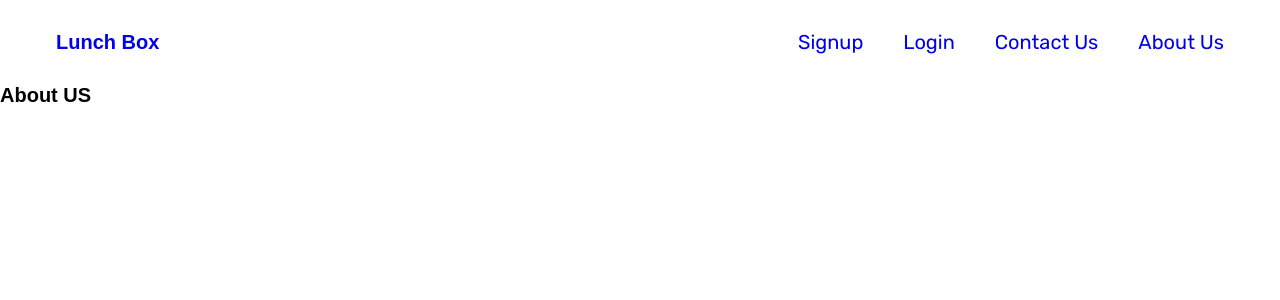
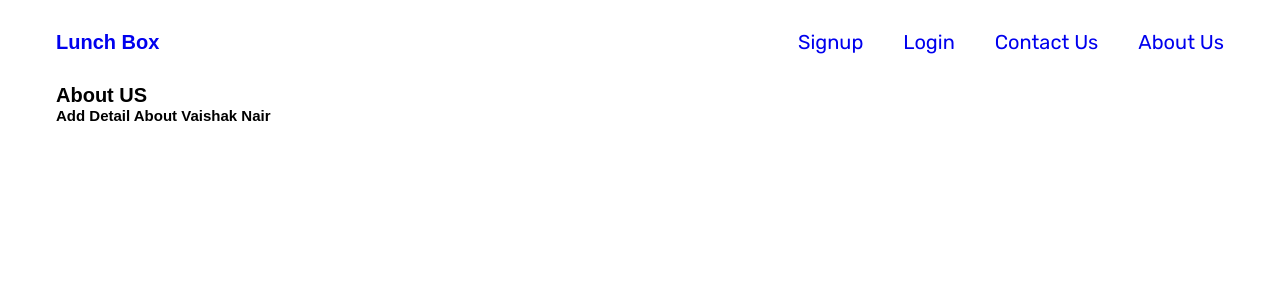
Before and after one commit to vaishak101/lunch-box, a React (Create React App) app in the folder client/: page /about in a window 1280 px wide. Shown: the top 300 px of the page. Built offline with nearby package versions, Linux system fonts and the light colour scheme; a web font is replaced by a local one.

Commit message:
About US update

```diff
--- a/client/src/pages/about/About.js
+++ b/client/src/pages/about/About.js
@@ -4,7 +4,10 @@ function About() {
   return (
     <>
       <Header />
-      <h1>About US</h1>
+      <div className="container">
+        <h1>About US</h1>
+        <h2>Add Detail About Vaishak Nair</h2>
+      </div>
     </>
   )
 }
```
